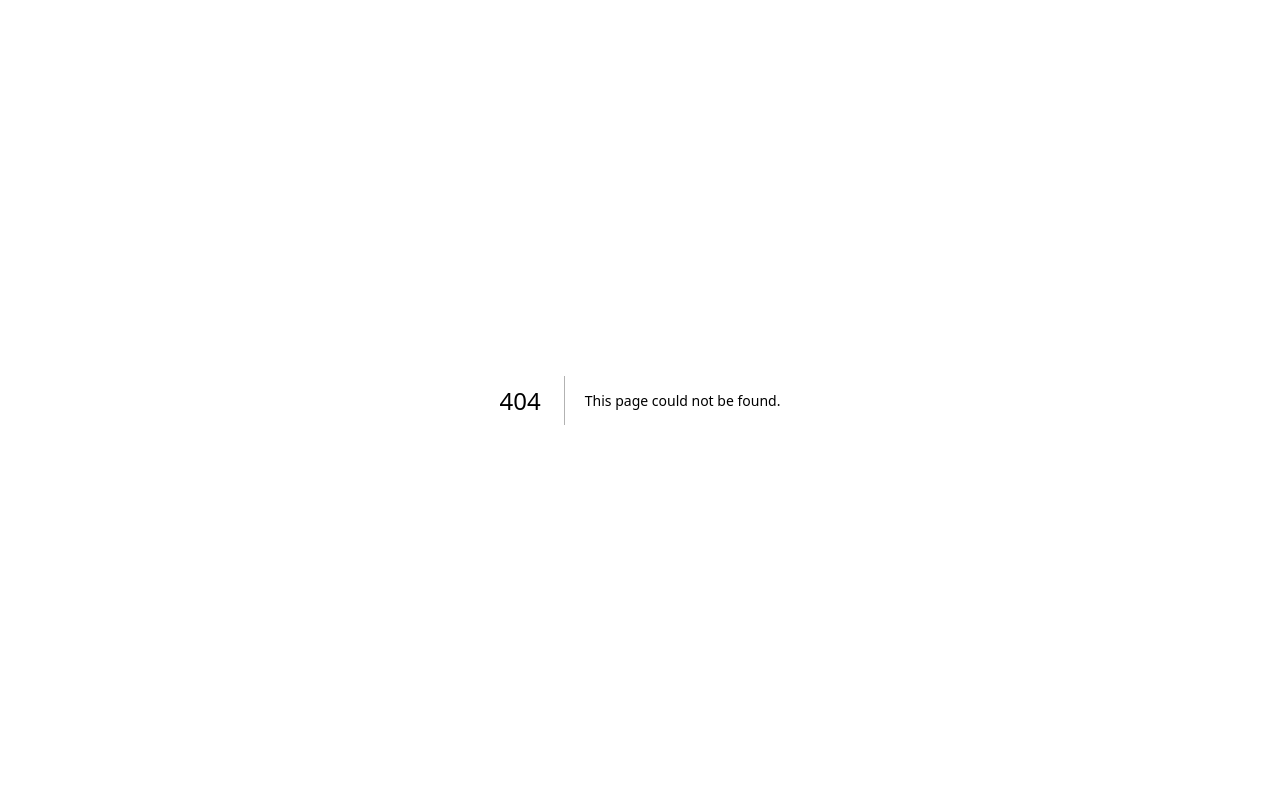
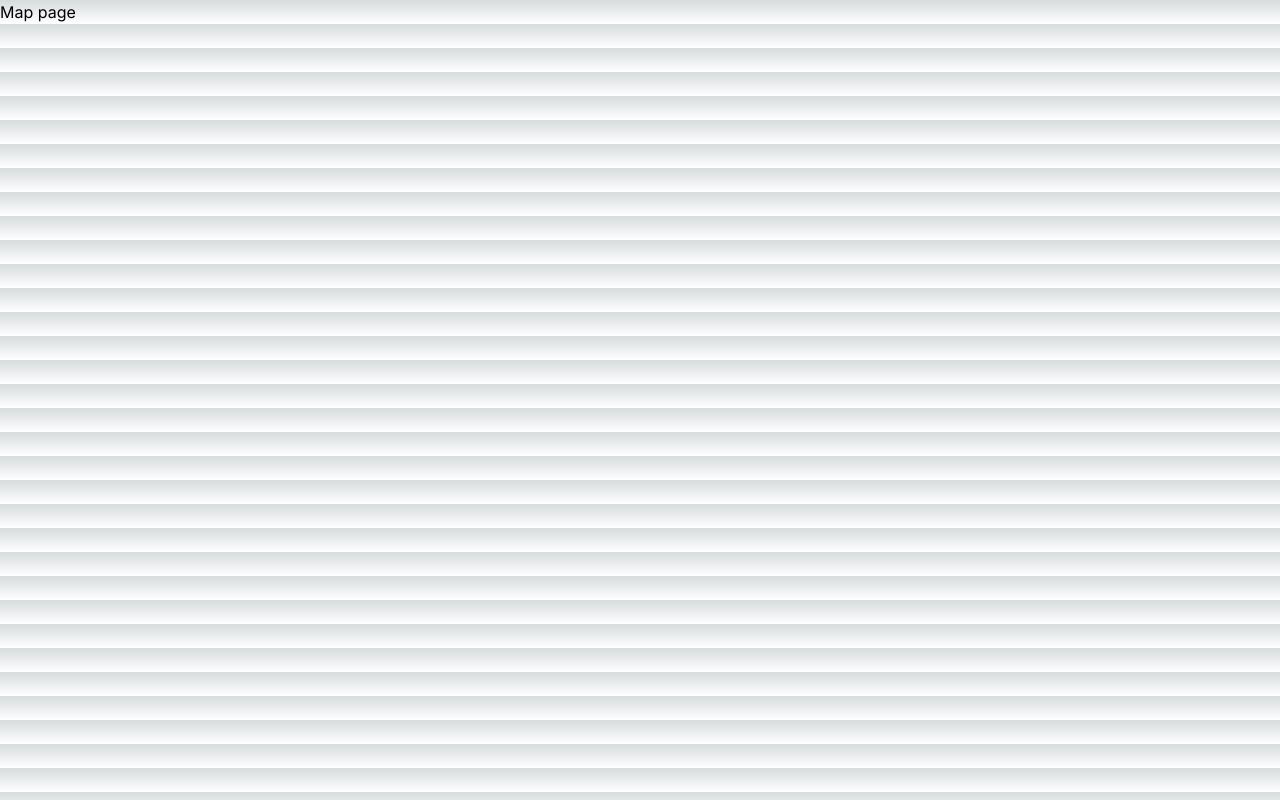
Before and after one commit to neil-kelsey/ground-control-water-table, a Next.js app in the folder ground-control-water-table/: page /map in a window 1280 px wide. Before the commit this address had no page. Built offline with nearby package versions, Linux system fonts and the light colour scheme.

Commit message:
feat: I think the table functionality is complete even if it does look awful so Im moving on to the map functionality and adding a simple page - you can now find this page at http://localhost:3000/map

```diff
--- /dev/null
+++ b/ground-control-water-table/src/app/map/page.tsx
@@ -0,0 +1,13 @@
+"use client"; // This is a client component
+
+import React from 'react';
+
+const MapPage = () => {
+    return (
+        <div>
+            <h1>Map page</h1>
+        </div>
+    );
+};
+
+export default MapPage;
```
